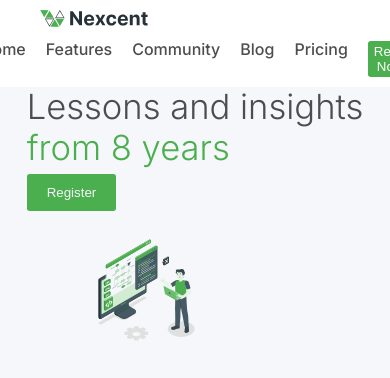
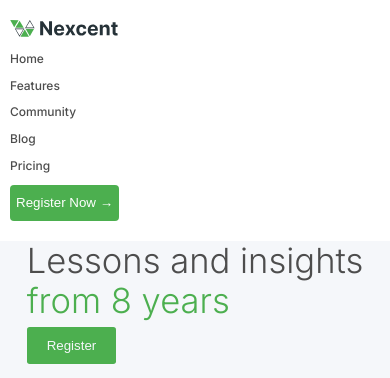
Before and after one commit to aidacoder/Latihan1, a website: page index.html in a window 390 px wide. Shown: the top 378 px of the page. Drawn offline with Linux system fonts and the light colour scheme.

Commit message:
responsive navbar

```diff
--- a/style.css
+++ b/style.css
@@ -1,62 +1,81 @@
 
-body{
+
+  body {
   font-family: "Inter", sans-serif;
   display: flex;
   flex-direction: column;
   margin: 0;
   padding: 0;
 }
-.header{
+
+.header {
   display: flex;
   justify-content: space-between;
-  padding-left: 40px;
-  padding-right: 40px;
+  padding: 10px 40px;
   align-items: center;
-  margin-top: 10px;
-  margin-bottom: 10px;
+  margin: 10px 0;
 }
 
-.header-navbar a{
+.header-navbar a {
   margin-right: 20px;
   text-decoration: none;
- color:#4D4D4D;
+  color: #4D4D4D;
   font-weight: 500;
- size: 11.14px;
+  font-size: 14px;
   line-height: 16.71px;
- letter-spacing: 0%;
 }
 
-.header-navbar button{
+.header-navbar button {
   background-color: #4CAF4F;
+  border-radius: 4px;
+  border: none;
+  width: 133px;
+  height: 36px;
+  color: #fff;
+}
 
- border-radius: 2.78px;
- border: none;
- width: 133.25px;
- height: 36.49px;
- color: #ffff;
- }
 button:hover {
-  background-color:green;
+  background-color: green;
   color: white;
   cursor: pointer;
 }
-
 
 
 @media (max-width: 768px) {
   .header {
     flex-direction: column;
     align-items: flex-start;
+    padding: 10px 20px;
   }
+
   .header-navbar {
     display: flex;
-     width: 100%;
+    flex-direction: column;
+    gap: 10px;
     margin-top: 10px;
-     justify-content:center;
-     margin-left:10px
   }
 
+  .header-navbar a {
+    margin-right: 0;
+    font-size: 12px;
   }
+
+  .header-navbar button {
+    width: 100%;
+    max-width: 200px;
+  }
+}
+
+@media (max-width: 480px) {
+  .header {
+    padding: 10px;
+  }
+
+  .header-navbar button {
+    width: 100%;
+  }
+}
+
 
  .container{
   width: 100%;
```
Lines whose indentation alone changed are shown as unchanged.
